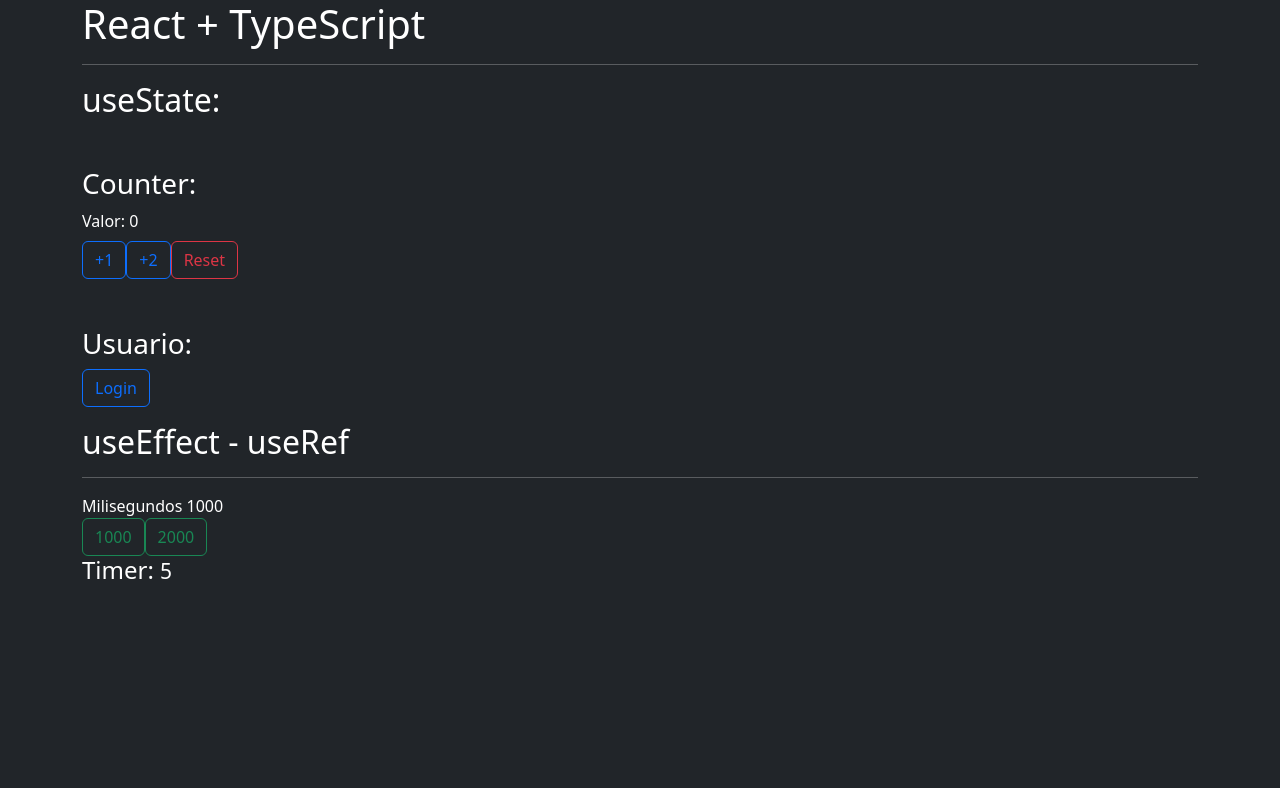
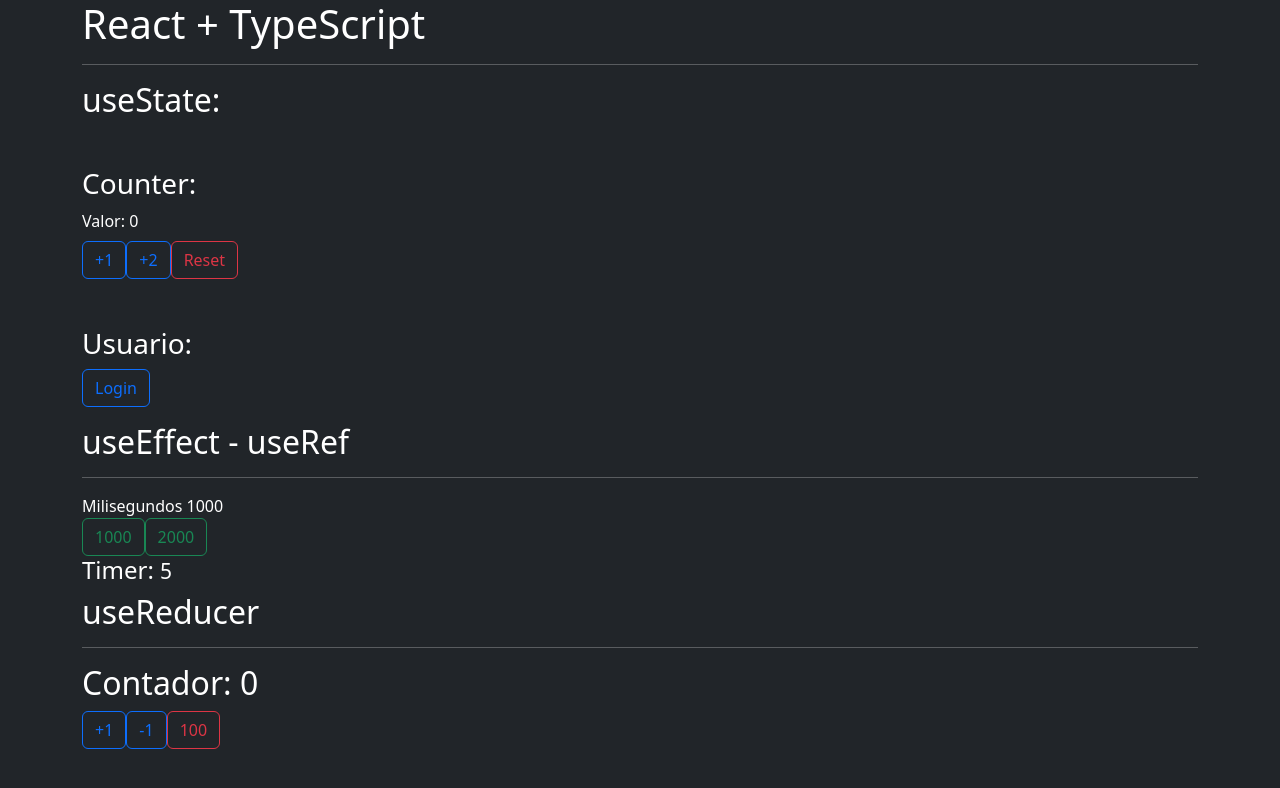
Before and after one commit to EndYou01/Curso-Typescript, a React (Create React App) app: page / in a window 1280 px wide. Shown: the top 788 px of the page. Built offline with nearby package versions, Linux system fonts and the light colour scheme.

Commit message:
Typesript - useReducer

```diff
--- a/src/counter/CounterApp.tsx
+++ b/src/counter/CounterApp.tsx
@@ -1,3 +1,4 @@
+import { ContadorRed } from "./components/ContadorRed"
 import { Counter } from "./components/Counter"
 import { TimerPadre } from "./components/TimerPadre"
 import { Usuario } from "./components/Usuario"
@@ -20,6 +21,11 @@
 
         <TimerPadre/>
 
+        <h2>useReducer</h2>
+        <hr />
+
+        <ContadorRed/>
+
 
     </div>
   )
--- /dev/null
+++ b/src/counter/components/ContadorRed.tsx
@@ -0,0 +1,67 @@
+import { useReducer } from "react";
+
+
+const initialState = {
+    contador: 0
+}
+
+type ActionType =
+    |{type: 'incrementar'}
+    |{type: 'decrementar'}
+    |{type: 'custom', payload: number};
+
+
+const contadorReducer = (state: typeof initialState, action: ActionType) => {
+
+    switch (action.type) {
+        case 'incrementar':
+            return {
+                ...state,
+                contador: state.contador + 1
+            }
+        case 'decrementar':
+            return {
+                ...state,
+                contador: state.contador - 1
+            }
+
+        case 'custom':
+            return {
+                ...state,
+                contador: action.payload
+            }
+
+        default:
+            return state
+    }
+
+}
+
+
+export const ContadorRed = () => {
+
+    const [{contador}, dispatch] = useReducer(contadorReducer, initialState)
+
+    return (
+        <>
+            <h2>Contador: {contador}</h2>
+            <button
+                className="btn btn-outline-primary"
+                onClick={()=> dispatch({type: 'incrementar'})}
+            > +1
+            </button>
+
+            <button
+                className="btn btn-outline-primary"
+                onClick={()=> dispatch({type: 'decrementar'})}
+            > -1
+            </button>
+
+            <button
+                className="btn btn-outline-danger"
+                onClick={()=> dispatch({type: 'custom', payload: 100})}
+            > 100
+            </button>
+        </>
+    )
+}
```
